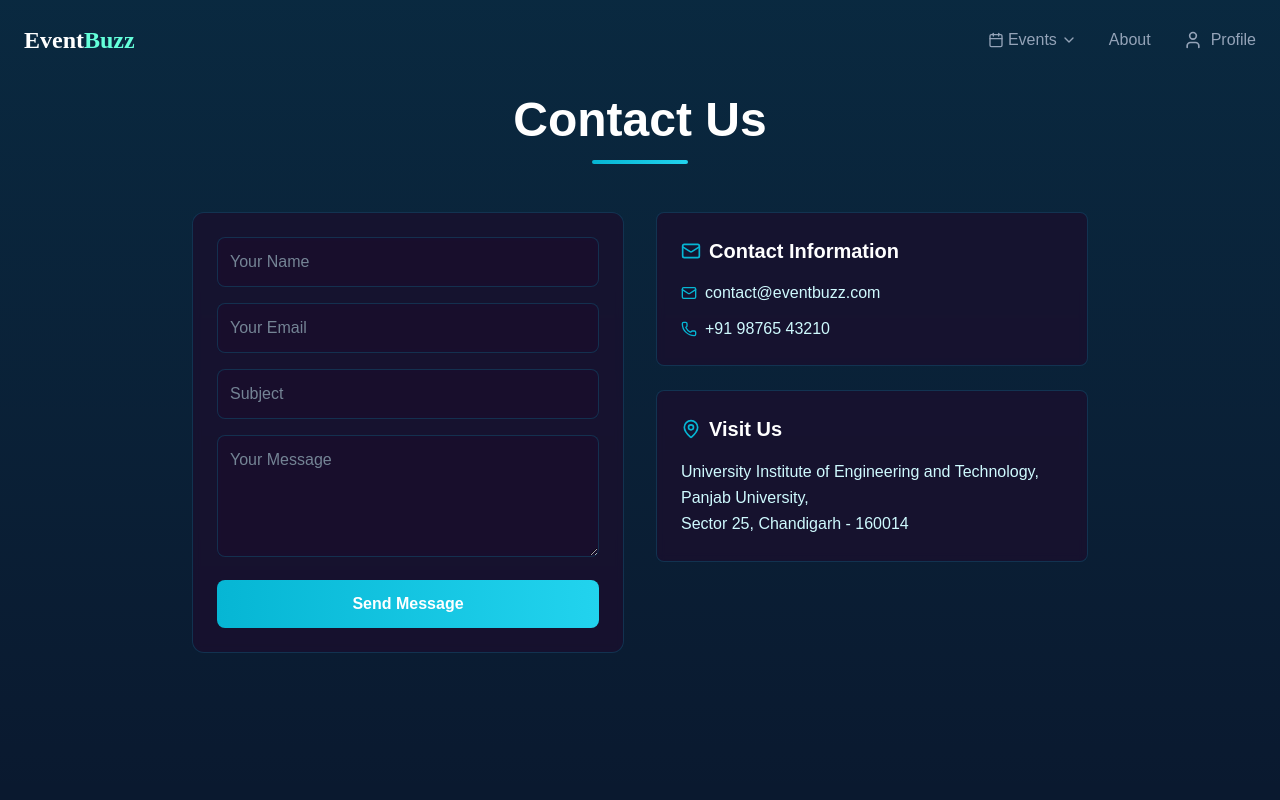
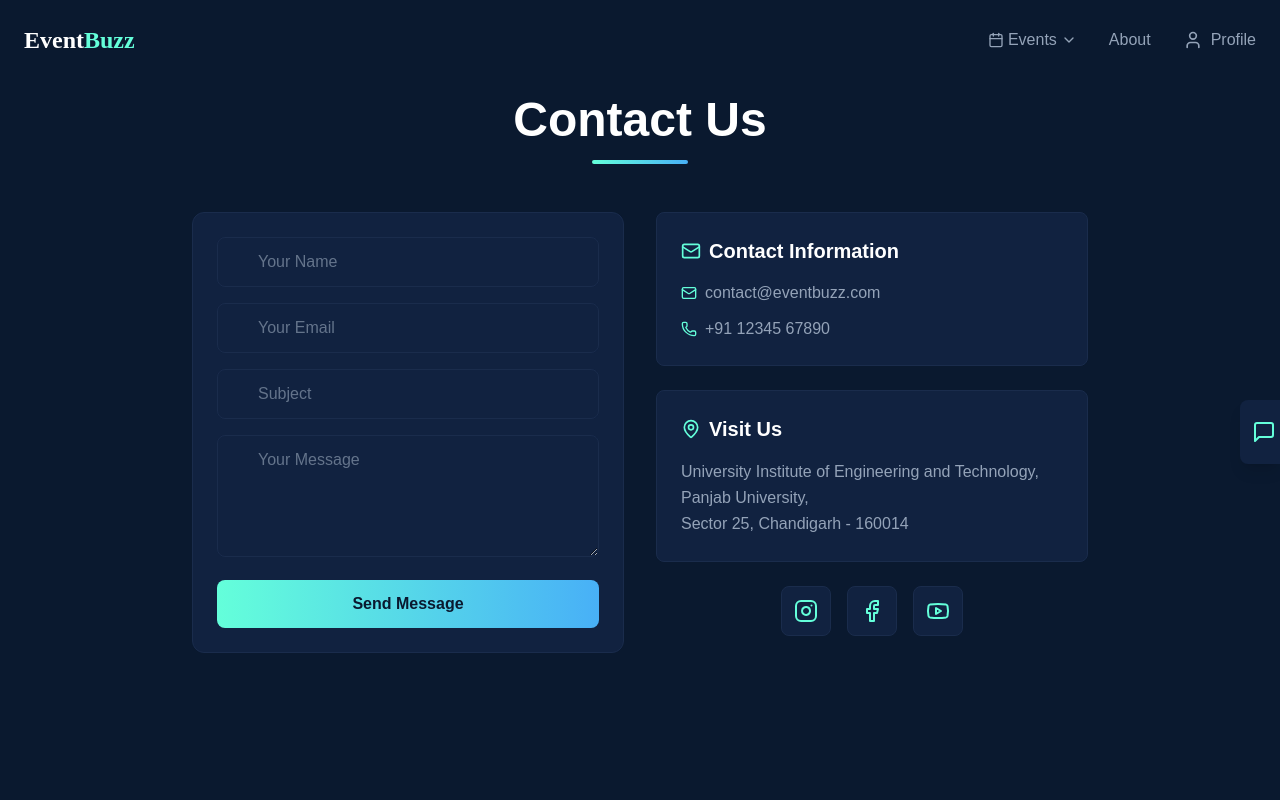
Before and after one commit to Jatin-1111/eventbuzz, a Next.js app: page /contact in a window 1280 px wide. Shown: the top 800 px of the page. Built offline with nearby package versions, Linux system fonts and the light colour scheme.

Commit message:
contact us updated

```diff
--- a/app/contact/page.js
+++ b/app/contact/page.js
@@ -1,55 +1,52 @@
 "use client"
 import React, { useState } from 'react';
 import { motion, AnimatePresence } from 'framer-motion';
-import { Instagram, Facebook, Youtube, Phone, Mail, MapPin, Menu, X } from 'lucide-react';
+import { Instagram, Facebook, Youtube, Phone, Mail, MapPin, Menu, X, User, MessageSquare, MessageCircle } from 'lucide-react';
+import InquireModal from '../components/feedback';
 
-// Navbar Component
 const Navbar = () => {
   const [isMenuOpen, setIsMenuOpen] = useState(false);
 
   return (
-    <nav className="fixed top-0 left-0 right-0 z-50 bg-[#0A192F]/80 backdrop-blur-md border-b border-cyan-500/10">
+    <nav className="fixed top-0 left-0 right-0 z-50 bg-[var(--background)]/80 backdrop-blur-md border-b border-[var(--elevated)]">
       <div className="max-w-7xl mx-auto px-4 sm:px-6 lg:px-8">
         <div className="flex justify-between items-center h-16">
           <div className="flex-shrink-0">
-            <span className="text-2xl font-bold text-white">
-              Event<span className="text-cyan-500">Buzz</span>
+            <span className="text-2xl font-bold text-[var(--text-primary)]">
+              Event<span className="text-[var(--accent-primary)]">Buzz</span>
             </span>
           </div>
 
-          {/* Desktop Navigation */}
           <div className="hidden md:flex space-x-8">
-            <a href="#events" className="text-cyan-100 hover:text-cyan-500 transition-colors">Events</a>
-            <a href="#register" className="text-cyan-100 hover:text-cyan-500 transition-colors">Register</a>
-            <a href="#feedback" className="text-cyan-100 hover:text-cyan-500 transition-colors">Feedback</a>
-            <a href="#contact" className="text-cyan-100 hover:text-cyan-500 transition-colors">Contact Us</a>
+            <a href="#events" className="text-[var(--text-secondary)] hover:text-[var(--accent-primary)] transition-colors">Events</a>
+            <a href="#register" className="text-[var(--text-secondary)] hover:text-[var(--accent-primary)] transition-colors">Register</a>
+            <a href="#feedback" className="text-[var(--text-secondary)] hover:text-[var(--accent-primary)] transition-colors">Feedback</a>
+            <a href="#contact" className="text-[var(--text-secondary)] hover:text-[var(--accent-primary)] transition-colors">Contact Us</a>
           </div>
 
-          {/* Mobile menu button */}
           <div className="md:hidden">
             <button
               onClick={() => setIsMenuOpen(!isMenuOpen)}
-              className="text-cyan-100 hover:text-cyan-500"
+              className="text-[var(--text-secondary)] hover:text-[var(--accent-primary)]"
             >
               {isMenuOpen ? <X size={24} /> : <Menu size={24} />}
             </button>
           </div>
         </div>
 
-        {/* Mobile Navigation */}
         <AnimatePresence>
           {isMenuOpen && (
             <motion.div
               initial={{ opacity: 0, height: 0 }}
               animate={{ opacity: 1, height: "auto" }}
               exit={{ opacity: 0, height: 0 }}
-              className="md:hidden border-t border-cyan-500/10"
+              className="md:hidden border-t border-[var(--elevated)]"
             >
               <div className="py-2 space-y-1">
-                <a href="#events" className="block px-4 py-2 text-cyan-100 hover:text-cyan-500">Events</a>
-                <a href="#register" className="block px-4 py-2 text-cyan-100 hover:text-cyan-500">Register</a>
-                <a href="#feedback" className="block px-4 py-2 text-cyan-100 hover:text-cyan-500">Feedback</a>
-                <a href="#contact" className="block px-4 py-2 text-cyan-100 hover:text-cyan-500">Contact Us</a>
+                <a href="#events" className="block px-4 py-2 text-[var(--text-secondary)] hover:text-[var(--accent-primary)]">Events</a>
+                <a href="#register" className="block px-4 py-2 text-[var(--text-secondary)] hover:text-[var(--accent-primary)]">Register</a>
+                <a href="#feedback" className="block px-4 py-2 text-[var(--text-secondary)] hover:text-[var(--accent-primary)]">Feedback</a>
+                <a href="#contact" className="block px-4 py-2 text-[var(--text-secondary)] hover:text-[var(--accent-primary)]">Contact Us</a>
               </div>
             </motion.div>
           )}
@@ -59,7 +56,6 @@ const Navbar = () => {
   );
 };
 
-// Social Icon Component
 const SocialIcon = ({ icon: Icon, href, label }) => (
   <motion.a
     href={href}
@@ -67,31 +63,72 @@ const SocialIcon = ({ icon: Icon, href, label }) => (
     rel="noopener noreferrer"
     whileHover={{ scale: 1.1 }}
     whileTap={{ scale: 0.9 }}
-    className="p-3 bg-[#1A0F2E]/80 rounded-lg border border-cyan-500/20 hover:bg-[#1A0F2E] transition-colors"
+    className="p-3 bg-[var(--input-background)] rounded-lg border border-[var(--elevated)] hover:border-[var(--accent-primary)] transition-colors"
     aria-label={label}
   >
-    <Icon className="w-6 h-6 text-cyan-500" />
+    <Icon className="w-6 h-6 text-[var(--accent-primary)]" />
   </motion.a>
 );
 
-// Info Card Component
 const InfoCard = ({ icon: Icon, title, children }) => (
   <motion.div
     initial={{ x: -50, opacity: 0 }}
     animate={{ x: 0, opacity: 1 }}
-    className="bg-[#1A0F2E]/80 backdrop-blur-sm rounded-lg p-6 border border-cyan-500/20 hover:bg-[#1A0F2E] transition-all duration-300"
+    className="bg-[var(--surface)] backdrop-blur-sm rounded-lg p-6 border border-[var(--elevated)] hover:border-[var(--accent-primary)] transition-all duration-300"
   >
-    <h3 className="text-xl text-white font-semibold mb-4 flex items-center gap-2">
-      <Icon className="w-5 h-5 text-cyan-500" />
+    <h3 className="text-xl text-[var(--text-primary)] font-semibold mb-4 flex items-center gap-2">
+      <Icon className="w-5 h-5 text-[var(--accent-primary)]" />
       {title}
     </h3>
-    <div className="space-y-3 text-cyan-100">
+    <div className="space-y-3 text-[var(--text-secondary)]">
       {children}
     </div>
   </motion.div>
 );
 
-// Main Contact Page Component
+const pageVariants = {
+  initial: {
+    opacity: 0,
+    y: 20,
+  },
+  animate: {
+    opacity: 1,
+    y: 0,
+    transition: {
+      duration: 0.6,
+      ease: [0.6, -0.05, 0.01, 0.99],
+    },
+  },
+  exit: {
+    opacity: 0,
+    y: -20,
+    transition: {
+      duration: 0.4,
+    },
+  },
+};
+
+const inputVariants = {
+  initial: {
+    opacity: 0,
+    x: -20
+  },
+  animate: {
+    opacity: 1,
+    x: 0,
+    transition: {
+      duration: 0.4,
+    },
+  },
+};
+
+const formContainerVariants = {
+  animate: {
+    transition: {
+      staggerChildren: 0.1,
+    },
+  },
+};
 const ContactPage = () => {
   const [formState, setFormState] = useState({
     name: '',
@@ -102,35 +139,40 @@ const ContactPage = () => {
 
   const handleSubmit = (e) => {
     e.preventDefault();
-    // Handle form submission logic here
     console.log('Form submitted:', formState);
   };
 
-  const inputClasses = "w-full bg-[#1A0F2E]/80 backdrop-blur-sm rounded-lg border border-cyan-500/20 p-3 text-white placeholder:text-cyan-100/50 focus:outline-none focus:border-cyan-500/50 transition-colors";
+  const handleChange = (e) => {
+    setFormState({
+      ...formState,
+      [e.target.name]: e.target.value
+    });
+  };
+
+  const inputClasses = "w-full bg-[var(--input-background)] backdrop-blur-sm rounded-lg border border-[var(--elevated)] p-3 text-[var(--text-primary)] placeholder:text-[var(--text-disabled)] focus:outline-none focus:border-[var(--accent-primary)] transition-colors";
 
   return (
     <>
-      <main className="bg-[#0A192F] min-h-screen">
-        {/* Background gradient */}
-        <div className="absolute inset-0 bg-gradient-to-b from-cyan-500/10 to-transparent" />
+      <main className="bg-[var(--background)] min-h-screen">
+        <div className="absolute inset-0 bg-gradient-to-b from-[var(--accent-primary)]/10 to-transparent" />
 
-        {/* Main Content */}
         <div className="container mx-auto px-4 pt-24 pb-12 relative z-10">
           <motion.div
-            initial={{ y: -50, opacity: 0 }}
-            animate={{ y: 0, opacity: 1 }}
+            variants={pageVariants}
+            initial="initial"
+            animate="animate"
             className="max-w-4xl mx-auto"
           >
             <motion.div className="text-center mb-12">
               <motion.h1
-                className="text-4xl md:text-5xl font-bold text-white mb-4"
+                className="text-4xl md:text-5xl font-bold text-[var(--text-primary)] mb-4"
                 initial={{ opacity: 0 }}
                 animate={{ opacity: 1 }}
               >
                 Contact Us
               </motion.h1>
               <motion.div
-                className="h-1 w-24 mx-auto bg-gradient-to-r from-cyan-500 to-cyan-400 rounded-full"
+                className="h-1 w-24 mx-auto bg-gradient-to-r from-[var(--accent-primary)] to-[var(--accent-secondary)] rounded-full"
                 initial={{ scaleX: 0 }}
                 animate={{ scaleX: 1 }}
                 transition={{ delay: 0.5 }}
@@ -138,79 +180,95 @@ const ContactPage = () => {
             </motion.div>
 
             <div className="grid grid-cols-1 md:grid-cols-2 gap-8 mb-12">
-              {/* Contact Form */}
               <motion.form
-                initial={{ x: 50, opacity: 0 }}
-                animate={{ x: 0, opacity: 1 }}
-                transition={{ delay: 0.6 }}
+                variants={formContainerVariants}
+                initial="initial"
+                animate="animate"
                 onSubmit={handleSubmit}
-                className="bg-[#1A0F2E]/80 backdrop-blur-sm rounded-xl p-6 border border-cyan-500/20 space-y-4"
+                className="bg-[var(--surface)] backdrop-blur-sm rounded-xl p-6 border border-[var(--elevated)] space-y-4"
               >
-                <div>
+                <motion.div variants={inputVariants}>
+                  <div className="relative">
+                    <User className="absolute left-3 top-1/2 transform -translate-y-1/2 text-[var(--text-secondary)]" size={20} />
                     <input
                       type="text"
+                      name="name"
                       placeholder="Your Name"
-                    className={inputClasses}
+                      className={`${inputClasses} pl-10`}
                       value={formState.name}
-                    onChange={(e) => setFormState({ ...formState, name: e.target.value })}
+                      onChange={handleChange}
                       required
                     />
                   </div>
-                <div>
+                </motion.div>
+
+                <motion.div variants={inputVariants}>
+                  <div className="relative">
+                    <Mail className="absolute left-3 top-1/2 transform -translate-y-1/2 text-[var(--text-secondary)]" size={20} />
                     <input
                       type="email"
+                      name="email"
                       placeholder="Your Email"
-                    className={inputClasses}
+                      className={`${inputClasses} pl-10`}
                       value={formState.email}
-                    onChange={(e) => setFormState({ ...formState, email: e.target.value })}
+                      onChange={handleChange}
                       required
                     />
                   </div>
-                <div>
+                </motion.div>
+
+                <motion.div variants={inputVariants}>
+                  <div className="relative">
+                    <MessageSquare className="absolute left-3 top-1/2 transform -translate-y-1/2 text-[var(--text-secondary)]" size={20} />
                     <input
                       type="text"
+                      name="subject"
                       placeholder="Subject"
-                    className={inputClasses}
+                      className={`${inputClasses} pl-10`}
                       value={formState.subject}
-                    onChange={(e) => setFormState({ ...formState, subject: e.target.value })}
+                      onChange={handleChange}
                       required
                     />
                   </div>
-                <div>
+                </motion.div>
+
+                <motion.div variants={inputVariants}>
+                  <div className="relative">
+                    <MessageCircle className="absolute left-3 top-4 text-[var(--text-secondary)]" size={20} />
                     <textarea
+                      name="message"
                       placeholder="Your Message"
                       rows="4"
-                    className={inputClasses}
+                      className={`${inputClasses} pl-10`}
                       value={formState.message}
-                    onChange={(e) => setFormState({ ...formState, message: e.target.value })}
+                      onChange={handleChange}
                       required
                     />
                   </div>
+                </motion.div>
+
                 <motion.button
                   whileHover={{ scale: 1.02 }}
                   whileTap={{ scale: 0.98 }}
-                  className="w-full bg-gradient-to-r from-cyan-500 to-cyan-400 text-white font-semibold py-3 rounded-lg hover:brightness-110 transition-all"
+                  className="w-full py-3 px-4 bg-gradient-to-r from-[var(--accent-primary)] to-[var(--accent-secondary)] text-[var(--background)] font-semibold rounded-lg hover:opacity-90 transition-opacity duration-200"
                   type="submit"
                 >
                   Send Message
                 </motion.button>
               </motion.form>
 
-              {/* Contact Information */}
               <div className="space-y-6">
-                {/* Communication Section */}
                 <InfoCard icon={Mail} title="Contact Information">
                   <p className="flex items-center gap-2">
-                    <Mail className="w-4 h-4 text-cyan-500" />
+                    <Mail className="w-4 h-4 text-[var(--accent-primary)]" />
                     contact@eventbuzz.com
                   </p>
                   <p className="flex items-center gap-2">
-                    <Phone className="w-4 h-4 text-cyan-500" />
-                    +91 98765 43210
+                    <Phone className="w-4 h-4 text-[var(--accent-primary)]" />
+                    +91 12345 67890
                   </p>
                 </InfoCard>
 
-                {/* Visit Us Section */}
                 <InfoCard icon={MapPin} title="Visit Us">
                   <p className="leading-relaxed">
                     University Institute of Engineering and Technology,<br />
@@ -218,10 +276,17 @@ const ContactPage = () => {
                     Sector 25, Chandigarh - 160014
                   </p>
                 </InfoCard>
+
+                <div className="flex justify-center space-x-4">
+                  <SocialIcon icon={Instagram} href="#" label="Instagram" />
+                  <SocialIcon icon={Facebook} href="#" label="Facebook" />
+                  <SocialIcon icon={Youtube} href="#" label="Youtube" />
+                </div>
               </div>
             </div>
           </motion.div>
         </div>
+        <InquireModal />
       </main>
     </>
   );
```
Also changed, not shown: 1 other file (tests, documents, lock files or other folders). Lines whose indentation alone changed are shown as unchanged.
